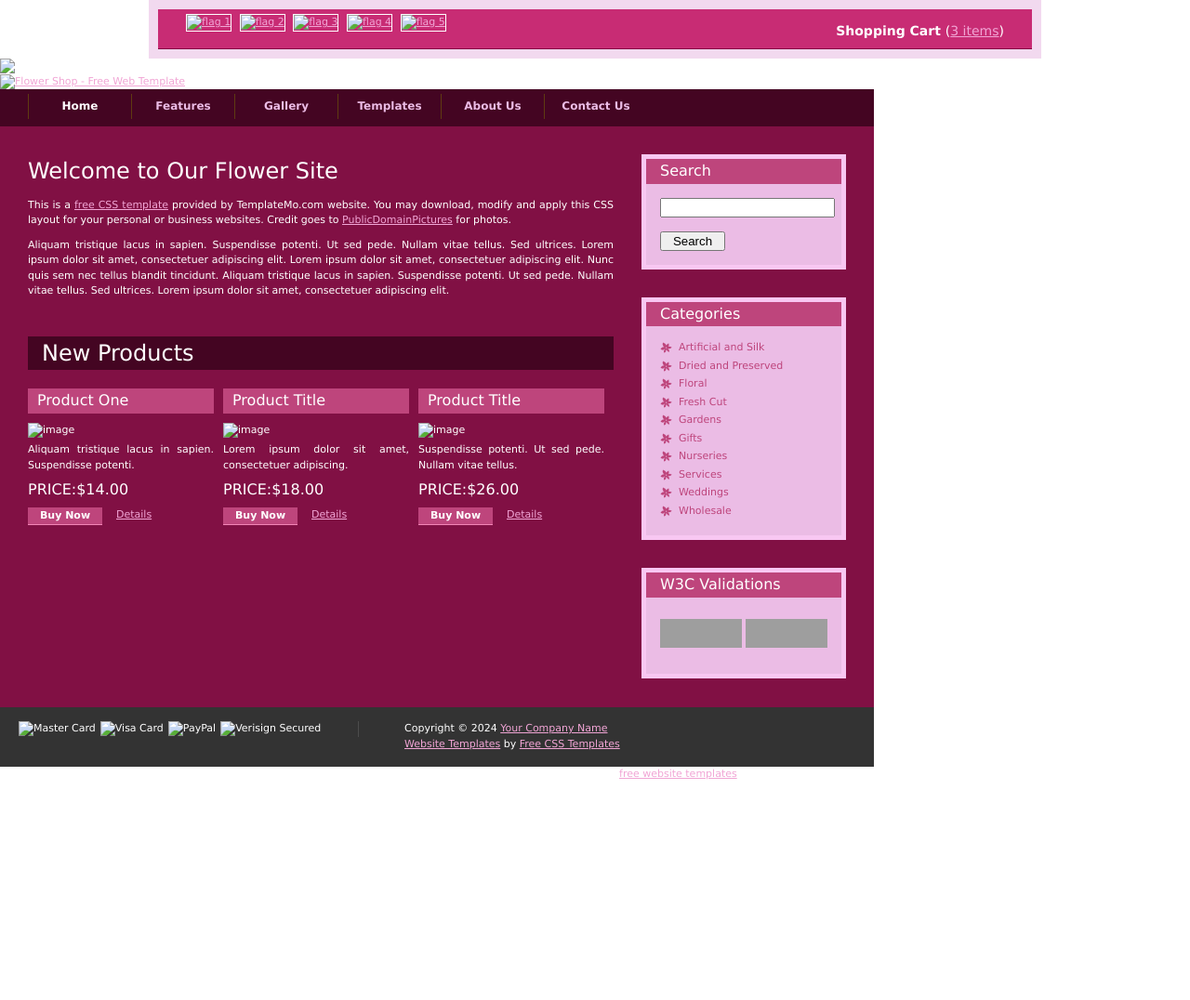
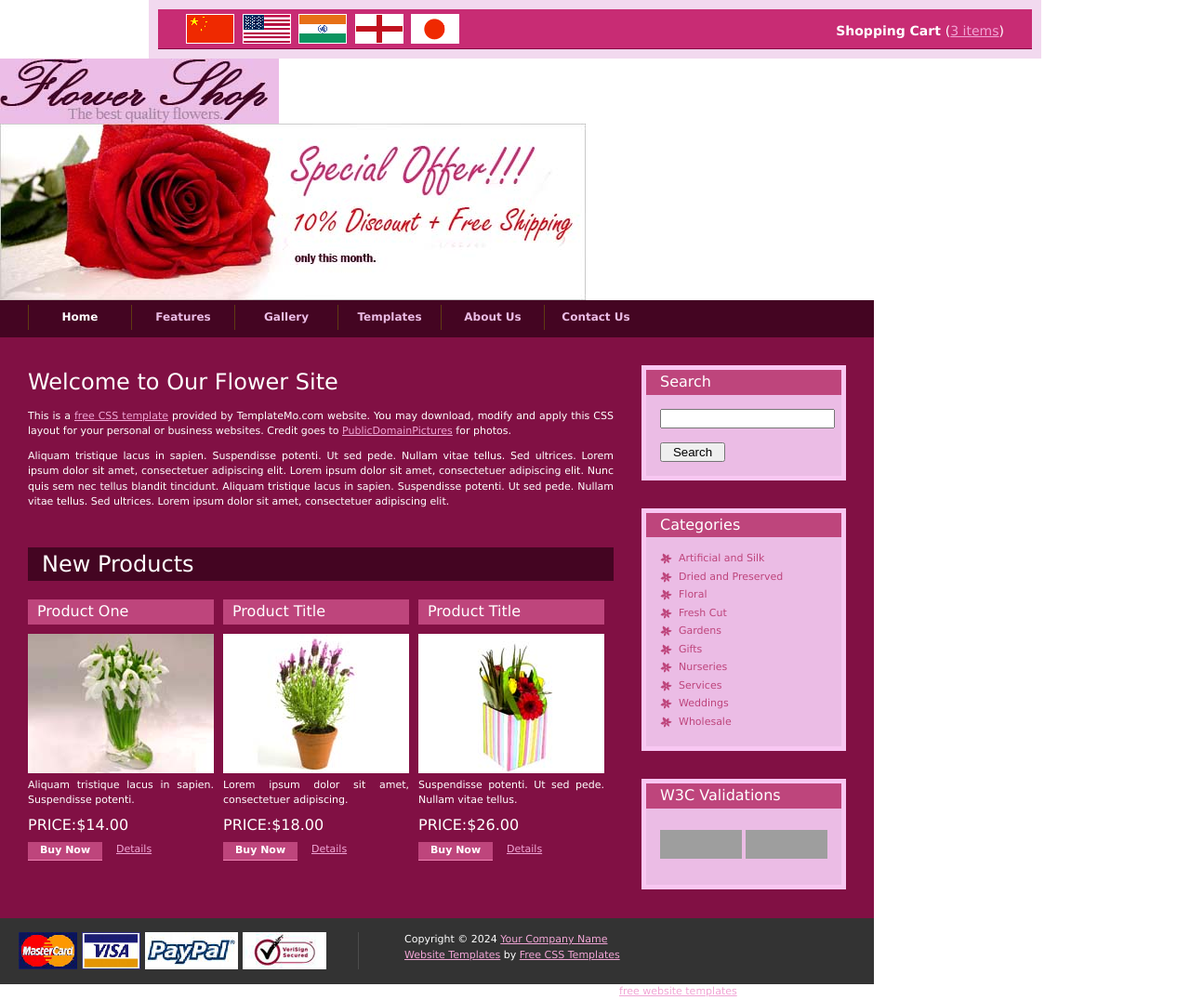
Before and after one commit to thuyoanhhh1312/CC-MTPTPM_Kiemtra, a website: page view/index.html in a window 1280 px wide. Shown: the whole page at 93% size. Before the commit the page ends 842 px from the top, so only its background shows below. Drawn offline with Linux system fonts and the light colour scheme; files that its build step writes are made by us from their sources; grey boxes are pictures that could not be loaded; files whose address does not match are found by name.

Commit message:
fix: update file paths for HTML and image resources in app.js and index.html

```diff
--- a/view/index.html
+++ b/view/index.html
@@ -12,7 +12,7 @@
       content="Flower Shop - free website template, W3C compliant HTML CSS layout"
     />
     <link
-      href="/public/templatemo_style.css"
+      href="/public/css/templatemo_style.css"
       rel="stylesheet"
       type="text/css"
     />
@@ -21,11 +21,11 @@
 <div id="templatemo_container">
 <div id="templatemo_top_panel">
     	<div id="templatemo_language_section">
-			<a href="#"><img src="images/templatemo_flag_01.gif" alt="flag 1" /></a>
-            <a href="#"><img src="images/templatemo_flag_02.gif" alt="flag 2" /></a>
-            <a href="#"><img src="images/templatemo_flag_03.gif" alt="flag 3" /></a>
-            <a href="#"><img src="images/templatemo_flag_04.gif" alt="flag 4" /></a>
-            <a href="#"><img src="images/templatemo_flag_05.gif" alt="flag 5" /></a>
+			<a href="#"><img src="/public/images/templatemo_flag_01.gif" alt="flag 1" /></a>
+            <a href="#"><img src="/public/images/templatemo_flag_02.gif" alt="flag 2" /></a>
+            <a href="#"><img src="/public/images/templatemo_flag_03.gif" alt="flag 3" /></a>
+            <a href="#"><img src="/public/images/templatemo_flag_04.gif" alt="flag 4" /></a>
+            <a href="#"><img src="/public/images/templatemo_flag_05.gif" alt="flag 5" /></a>
         </div>
         <div id="templatemo_shopping_cart">
        	    Shopping Cart <span>(<a href="#">3 items</a>)</span>
@@ -34,11 +34,11 @@
    </div>
 
      <div id="templatemo_header">
-     	<img src="images/templatemo_site_header.jpg" alt="Flower Shop" />
+     	<img src="/public/images/templatemo_site_header.jpg" alt="Flower Shop" />
      </div>
 
      <div id="templatemo_banner">
-     	<a href="#"><img src="images/templatemo_banner_image.jpg" alt="Flower Shop - Free Web Template" title="Flower Shop - Free Web Template" border="0" /></a>     </div>
+     	<a href="#"><img src="/public/images/templatemo_banner_image.jpg" alt="Flower Shop - Free Web Template" title="Flower Shop - Free Web Template" border="0" /></a>     </div>
 
   <div id="templatemo_menu_panel">
         <ul>
@@ -62,21 +62,21 @@
              <h2>New Products</h2>
              <div class="product_box">
              	<h3>Product One</h3>
-                <img src="images/templatemo_image_01.jpg" alt="image" />
+                <img src="/public/images/templatemo_image_01.jpg" alt="image" />
                 <p>Aliquam tristique lacus in sapien. Suspendisse potenti.</p>
                 <div class="price">PRICE:<span>$14.00</span></div>
              	<div class="buynow"><a href="shoppingcard.html">Buy Now</a></div><a href="#">Details</a>
              </div>
              <div class="product_box">
              	<h3>Product Title</h3>
-                <img src="images/templatemo_image_02.jpg" alt="image" />
+                <img src="/public/images/templatemo_image_02.jpg" alt="image" />
                 <p>Lorem ipsum dolor sit amet, consectetuer adipiscing.</p>
                 <div class="price">PRICE:<span>$18.00</span></div>
              	<div class="buynow"><a href="shoppingcard.html">Buy Now</a></div><a href="#">Details</a>
              </div>
              <div class="product_box">
              	<h3>Product Title</h3>
-                <img src="images/templatemo_image_03.jpg" alt="image" />
+                <img src="/public/images/templatemo_image_03.jpg" alt="image" />
                 <p>Suspendisse potenti. Ut sed pede. Nullam vitae tellus. </p>
                 <div class="price">PRICE:<span>$26.00</span></div>
              	<div class="buynow"><a href="shoppingcard.html">Buy Now</a></div><a href="#">Details</a>
@@ -129,7 +129,7 @@
 
      <div id="templatemo_footer_panel">
         <div id="footer_left">
-            <img src="images/mastercard.gif" alt="Master Card" /><img src="images/visa.gif" alt="Visa Card" /><img src="images/paypal.gif" alt="PayPal" /><img src="images/verisignsecured.gif" alt="Verisign Secured" />
+            <img src="/public/images/mastercard.gif" alt="Master Card" /><img src="/public/images/visa.gif" alt="Visa Card" /><img src="/public/images/paypal.gif" alt="PayPal" /><img src="/public/images/verisignsecured.gif" alt="Verisign Secured" />
         </div>
         <div id="footer_right">
             Copyright © 2024 <a href="#">Your Company Name</a><br />
```
Also changed, not shown: app.js (+4 -4 lines).
